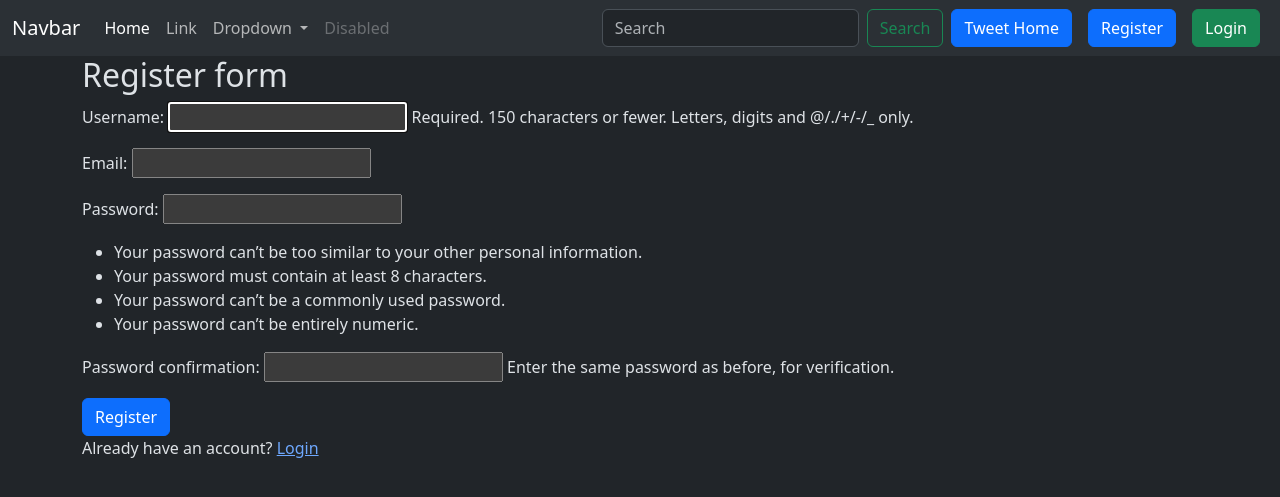
After one commit to Maysha-Khanom-Moon/django_chai-aur-code, a Django app: page /tweet/register/ in a window 1280 px wide. The commit adds this page. Shown: the top 497 px of the page. Run offline with Django 5.2, Linux system fonts and the light colour scheme.

Commit message:
project done

```diff
--- a/moonTwitter/moonTwitter/settings.py
+++ b/moonTwitter/moonTwitter/settings.py
@@ -132,3 +132,9 @@ MEDIA_ROOT = BASE_DIR / 'moonMedia'
 # https://docs.djangoproject.com/en/5.0/ref/settings/#default-auto-field
 
 DEFAULT_AUTO_FIELD = 'django.db.models.BigAutoField'
+
+
+LOGIN_URL = '/accounts/login'
+
+LOGIN_REDIRECT_URL = '/tweet/'
+LOGOUT_REDIRECT_URL = '/tweet/'
--- a/moonTwitter/moonTwitter/urls.py
+++ b/moonTwitter/moonTwitter/urls.py
@@ -19,17 +19,14 @@ from django.urls import path, include
 
 from django.conf import settings
 from django.conf.urls.static import static
-
+from django.contrib.auth.urls import views as auth_views
 
 admin.site.site_header = "moonTwitter Administration"
 admin.site.site_title = "moonTwitter Admin Portal"
 admin.site.index_title = "Welcome to moonTwitter Admin Portal"
 
-
 urlpatterns = [
     path('admin/', admin.site.urls),
     path('tweet/', include('tweet.urls')),
-
-    path("__reload__/", include("django_browser_reload.urls")),
-
+    path('accounts/', include('django.contrib.auth.urls')),
 ] + static(settings.MEDIA_URL, document_root=settings.MEDIA_ROOT)
--- a/moonTwitter/templates/layout.html
+++ b/moonTwitter/templates/layout.html
@@ -43,10 +43,24 @@
                     <a class="nav-link disabled" aria-disabled="true">Disabled</a>
                   </li>
                 </ul>
-                <form class="d-flex" role="search">
-                  <input class="form-control me-2" type="search" placeholder="Search" aria-label="Search">
+                <form class="d-flex" method="post" role="search">
+                  <input name="find" class="form-control me-2" type="search" placeholder="Search" aria-label="Search">
                   <button class="btn btn-outline-success" type="submit">Search</button>
                 </form>
+
+                <a href="{% url 'tweet_list' %}" class="btn btn-primary mx-2">Tweet Home</a>
+
+                {% if user.is_authenticated %}
+                  <form action="{% url 'logout' %}" method="post">
+                    {% csrf_token %}
+                    <button type="submit" class="btn btn-danger">
+                      Logout
+                    </button>
+                  </form>
+                {% else %}
+                <a href="{% url 'register' %}" class="btn btn-primary mx-2">Register</a>
+                <a href="{% url 'login' %}" class="btn btn-success mx-2">Login</a>
+                {% endif %}
               </div>
             </div>
           </nav>
--- /dev/null
+++ b/moonTwitter/templates/registration/register.html
@@ -0,0 +1,17 @@
+{% extends "layout.html" %}
+
+{% block title %}
+    Register | Tweet
+{% endblock %}
+
+
+{% block content %}
+<h2>Register form</h2>
+    <form action="" method = "post">
+        {% csrf_token %}
+        {{form.as_p}}
+        <button class="btn btn-primary">Register</button>
+    </form>
+
+    <p>Already have an account? <a href="{% url 'login' %}">Login</a></p>
+{% endblock %}
--- a/moonTwitter/tweet/forms.py
+++ b/moonTwitter/tweet/forms.py
@@ -1,7 +1,18 @@
 from django import forms
 from .models import Tweet
+from django.contrib.auth.models import User
+from django.contrib.auth.forms import UserCreationForm
 
 class TweetForm(forms.ModelForm):
     class Meta:
         model = Tweet
+        # list --> as Tweet not built in model
         fields = ['text', 'photo']
+
+
+class UserRegistrationForm(UserCreationForm):
+    email = forms.EmailField()
+    class Meta(UserCreationForm.Meta):
+        model = User
+        # tuple --> as User built in model
+        fields = ('username', 'email', 'password1', 'password2')
--- a/moonTwitter/tweet/templates/tweet/tweet_list.html
+++ b/moonTwitter/tweet/templates/tweet/tweet_list.html
@@ -17,8 +17,10 @@ Chai aur tweet
                     <div class="card-body">
                       <h5 class="card-title">{{tweet.user.username}}</h5>
                       <p class="card-text">{{tweet.text}}</p>
+                      {% if tweet.user == user %}
                       <a href="{% url 'tweet_edit' tweet.id %}" class="btn btn-primary">Edit</a>
                       <a href="{% url 'tweet_delete' tweet.id %}" class="btn btn-danger">Delete</a>
+                      {% endif %}
                     </div>
                 </div>
             </div>
--- a/moonTwitter/tweet/urls.py
+++ b/moonTwitter/tweet/urls.py
@@ -5,5 +5,6 @@ urlpatterns = [
     path('', views.tweet_list, name="tweet_list"),
     path('create/', views.tweet_create, name="tweet_create"),
     path('edit/<int:tweet_id>/', views.tweet_edit, name="tweet_edit"),
-    path('delete/<int:tweet_id>/', views.tweet_delete, name='tweet_delete')
+    path('delete/<int:tweet_id>/', views.tweet_delete, name='tweet_delete'),
+    path('register/', views.register, name='register'),
 ]
--- a/moonTwitter/tweet/views.py
+++ b/moonTwitter/tweet/views.py
@@ -1,6 +1,8 @@
 from django.shortcuts import render, get_object_or_404, redirect
 from .models import Tweet
-from .forms import TweetForm
+from .forms import TweetForm, UserRegistrationForm
+from django.contrib.auth.decorators import login_required
+from django.contrib.auth import login
 
 # Create your views here.
 def index(request):
@@ -12,6 +14,7 @@ def tweet_list(request):
     return render(request, 'tweet/tweet_list.html', {'tweets': tweets})
 
 
+@login_required
 def tweet_create(request):
     if request.method == "POST":
         form = TweetForm(request.POST, request.FILES)
@@ -27,6 +30,7 @@ def tweet_create(request):
     return render(request, 'tweet/tweet_form.html', {'form': form})
 
 
+@login_required
 def tweet_edit(request, tweet_id):
     tweet = get_object_or_404(Tweet, pk=tweet_id, user = request.user)
     if request.method == "POST":
@@ -43,6 +47,7 @@ def tweet_edit(request, tweet_id):
     return render(request, 'tweet/tweet_form.html', {'form': form})
 
 
+@login_required
 def tweet_delete(request, tweet_id):
     tweet = get_object_or_404(Tweet, pk=tweet_id, user = request.user)
     if request.method == "POST":
@@ -50,3 +55,19 @@ def tweet_delete(request, tweet_id):
         return redirect('tweet_list')
 
     return render(request, 'tweet/tweet_confirm_delete.html', {'tweet': tweet})
+
+
+def register(request):
+    if request.method == "POST":
+        form = UserRegistrationForm(request.POST)
+
+        if form.is_valid():
+            user = form.save(commit = False)
+            user.set_password(form.cleaned_data['password1'])
+            user.save()
+            login(request, user)
+            return redirect('tweet_list')
+
+    else:
+        form = UserRegistrationForm()
+    return render(request, 'registration/register.html', {'form': form})
```
Also changed, not shown: moonTwitter/templates/registration/logged_out.html (added, +11 -0 lines), moonTwitter/templates/registration/login.html (added, +17 -0 lines), moonTwitter/tweet/templates/tweet/tweet_form.html (+7 -1 lines), moonTwitter/db.sqlite3, moonTwitter/moonMedia/photos/download.jpeg (added), moonTwitter/moonMedia/photos/download_4qpFdSh.jpeg (added), moonTwitter/moonMedia/photos/download_LhwpHxF.jpeg (added), moonTwitter/moonMedia/photos/masala_owK0jA4.jpeg (added), moonTwitter/moonMedia/photos/plain-tea.jpg (added).
